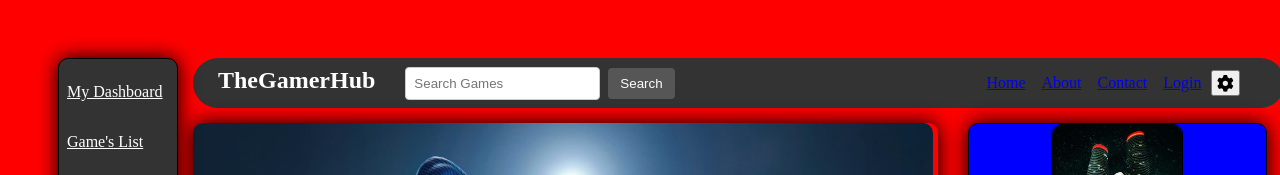
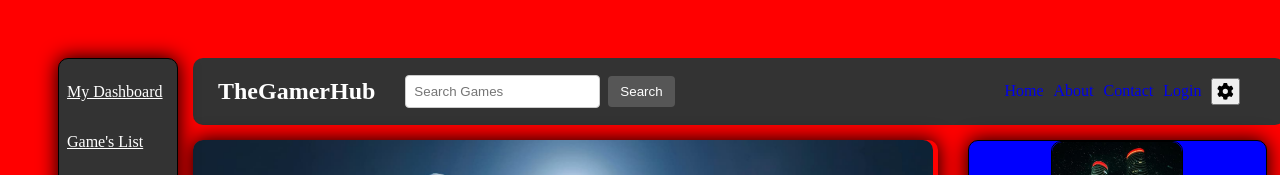
Before and after one commit to Ryanrod21/GamerHub, a Next.js app: page / in a window 1280 px wide. Shown: the top 175 px of the page. Built offline with nearby package versions, Linux system fonts and the light colour scheme.

Commit message:
some css

```diff
--- a/src/app/App.css
+++ b/src/app/App.css
@@ -444,7 +444,9 @@
   display: flex;
   justify-content: center;
   align-items: center;
-  height: 100vh;
+  height: 100%;
+  margin-top: 100px;
+  padding-bottom: 100px;
 }
 
 .about-us {
@@ -452,6 +454,8 @@
   flex-direction: column;
   padding: 100px;
   width: 20%;
+  height: 100%;
+  max-height: 400px;
   align-items: center;
   background-color: black;
   color: white;
--- a/src/app/about-page/page.js
+++ b/src/app/about-page/page.js
@@ -2,8 +2,14 @@
 import Navbar from '@/sections/NavBar';
 
 import '../App.css';
+import { useEffect } from 'react';
 
 const AboutPage = () => {
+  useEffect(() => {
+    document.body.style.background = 'grey';
+    document.body.style.margin = '0';
+  }, []);
+
   return (
     <>
       <Navbar />
--- a/src/app/navbar.css
+++ b/src/app/navbar.css
@@ -1,3 +1,41 @@
+.navbar {
+  display: flex;
+  justify-content: space-between;
+  align-items: center;
+  padding: 0 25px;
+  background: #333;
+  color: #fff;
+  width: 97%;
+  border-radius: 10px;
+}
+
+.logo {
+  margin: 0;
+}
+
+.nav-links {
+  list-style: none;
+  display: flex;
+  gap: 10px;
+}
+
+.nav-links a:link {
+  text-decoration: none;
+}
+
+.nav-links a:hover {
+  color: rgb(255, 14, 14);
+  text-decoration: underline;
+}
+
+.nav-links a:active {
+  color: orange;
+}
+
+.nav-links a:visited {
+  color: white;
+}
+
 .dropdown {
   position: relative;
   display: inline-block;
--- a/src/sections/NavBar.jsx
+++ b/src/sections/NavBar.jsx
@@ -3,42 +3,42 @@
 import SearchBar from '../components/SearchBar';
 
 const Navbar = () => {
-  const styles = {
-    nav: {
-      display: 'flex',
-      justifyContent: 'space-between',
-      alignItems: 'center',
-      padding: '0 25px',
-      background: '#333',
-      color: '#fff',
-      width: '97%',
-      borderRadius: '30px',
-    },
-    logo: {
-      margin: 0,
-    },
-    navLinks: {
-      listStyle: 'none',
-      display: 'flex',
-      gap: '16px',
-    },
-    // linkTheme: {
-    //   display: 'flex',
-    //   flexDirection: 'row',
-    //   gap: '60px',
-    // },
-  };
+  // const styles = {
+  //   nav: {
+  //     display: 'flex',
+  //     justifyContent: 'space-between',
+  //     alignItems: 'center',
+  //     padding: '0 25px',
+  //     background: '#333',
+  //     color: '#fff',
+  //     width: '97%',
+  //     borderRadius: '30px',
+  //   },
+  //   logo: {
+  //     margin: 0,
+  //   },
+  //   navLinks: {
+  //     listStyle: 'none',
+  //     display: 'flex',
+  //     gap: '16px',
+  //   },
+  // linkTheme: {
+  //   display: 'flex',
+  //   flexDirection: 'row',
+  //   gap: '60px',
+  // },
+  // };
 
   return (
-    <nav style={styles.nav}>
+    <nav className="navbar">
       <div className="logo-search-bar">
-        <h2 style={styles.logo}>TheGamerHub</h2>
+        <h2 className="Logo">TheGamerHub</h2>
         <SearchBar />
       </div>
       <div className="nav-link-dropdown">
-        <ul style={styles.navLinks}>
+        <ul className="nav-links">
           <li>
-            <a href="#">Home</a>
+            <a href="/">Home</a>
           </li>
           <li>
             <a href="/about-page">About</a>
```
Also changed, not shown: src/app/games-list/page.js (+7 -1 lines). Lines whose indentation alone changed are shown as unchanged.
